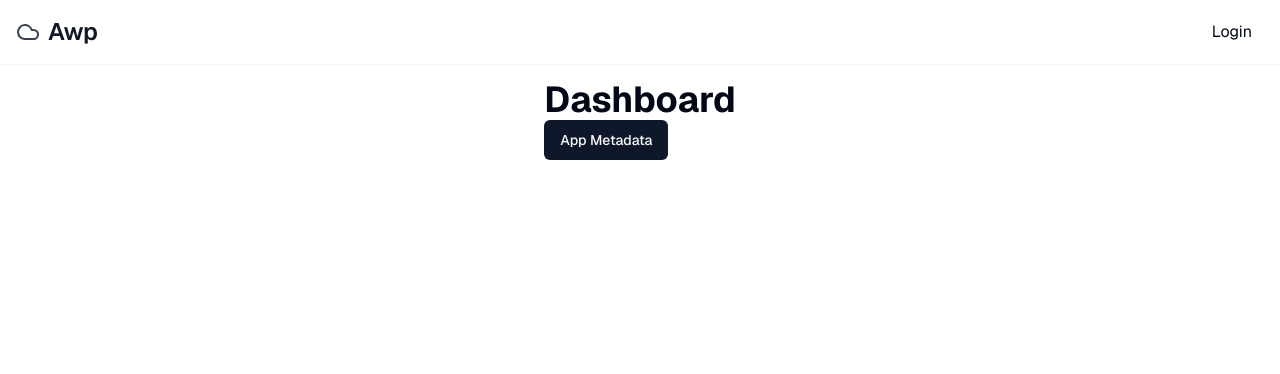
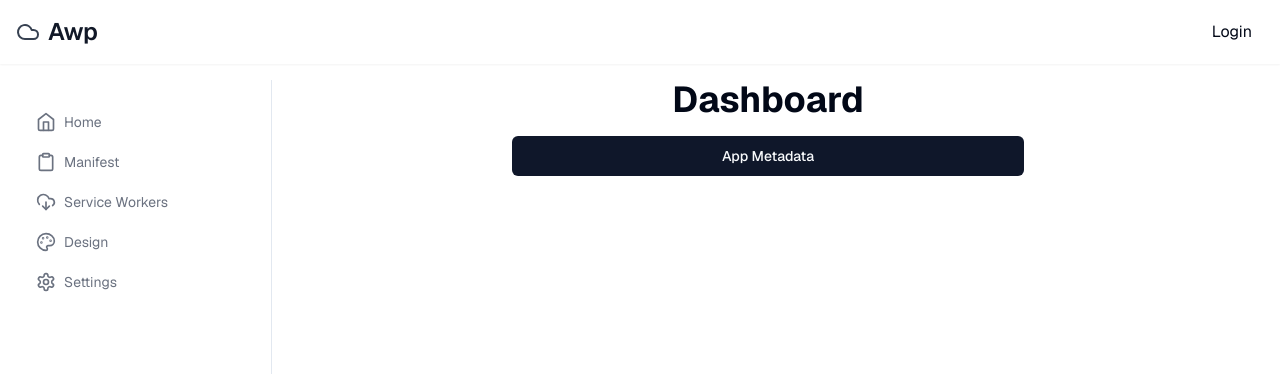
Before and after one commit to Charizard13/awp, a Next.js app: page /dashboard in a window 1280 px wide. Shown: the top 374 px of the page. Built offline with nearby package versions, Linux system fonts and the light colour scheme; no server answers.

Commit message:
added sidebar

```diff
--- /dev/null
+++ b/app/dashboard/_components/Info.tsx
@@ -0,0 +1,39 @@
+import { createClient } from "@/utils/supabase/server";
+import { cookies } from "next/headers";
+
+const getManifest = async () => {
+  const cookieStore = cookies();
+  const supabase = createClient(cookieStore);
+
+  const { error: appError, data: app } = await supabase.from("apps").select().single();
+
+  if (appError) {
+    throw new Error("There was an error getting your app metadata.");
+  }
+
+  const { data: icon } = supabase.storage.from("app_icon").getPublicUrl(app.icon);
+
+  const { data: manifest } = supabase.storage.from("app_manifest").getPublicUrl(app.name);
+
+  return {
+    app,
+    iconURL: icon.publicUrl,
+    manifestURL: manifest.publicUrl,
+  };
+};
+
+export default async function Info() {
+  const { app, iconURL, manifestURL } = await getManifest();
+
+  return (
+    <div className="flex flex-col items-center justify-center w-full h-full space-y-4">
+      <h1 className="text-4xl font-bold">App Metadata</h1>
+      <div className="flex flex-col items-center justify-center w-full h-full space-y-4">
+        <img src={iconURL} alt="App Icon" />
+        <p>{app.name}</p>
+        <p>{app.description}</p>
+        <a href={manifestURL}>Download Manifest</a>
+      </div>
+    </div>
+  );
+}
--- /dev/null
+++ b/app/dashboard/layout.tsx
@@ -0,0 +1,10 @@
+import SideBar from "@/components/layout/SideBar";
+
+export default function Layout({ children }: { children: React.ReactNode }) {
+  return (
+    <div className="flex flex-row w-full">
+      <SideBar />
+      {children}
+    </div>
+  );
+}
--- a/app/dashboard/metadata/page.tsx
+++ b/app/dashboard/manifest/page.tsx
@@ -6,6 +6,7 @@ import { Button } from "@/components/ui/button";
 import { cookies } from "next/headers";
 import { createClient } from "@/utils/supabase/server";
 import { redirect } from "next/navigation";
+import { generateManifest } from "@/lib/metadata";
 
 export default function MetaData({ searchParams }: { searchParams: { message: string } }) {
   const handleSubmit = async (formData: FormData) => {
@@ -33,15 +34,29 @@ export default function MetaData({ searchParams }: { searchParams: { message: st
       return redirect(`${route}?message=There was an error uploading your icon.`);
     }
 
-    const { error, data } = await supabase.from("apps").insert({
-      name,
-      description,
-      user_id: userId,
-      icon: iconData.path,
-    });
+    const { error, data } = await supabase
+      .from("apps")
+      .insert({
+        name,
+        description,
+        user_id: userId,
+        icon: iconData.path,
+      })
+      .select()
+      .single();
 
     if (error) {
       return redirect(`${route}?message=There was an error creating your metadata.`);
+    }
+
+    const appManifest = generateManifest(data, icon.type);
+
+    const { error: manifestError } = await supabase.storage.from("app_manifest").upload(name, appManifest, {
+      upsert: true,
+    });
+
+    if (manifestError) {
+      return redirect(`${route}?message=There was an error creating your manifest.`);
     }
 
     redirect("/dashboard");
--- a/app/dashboard/page.tsx
+++ b/app/dashboard/page.tsx
@@ -3,9 +3,9 @@ import Link from "next/link";
 
 export default function DashBoardPage() {
   return (
-    <div>
+    <div className="flex flex-col items-center justify-center w-full h-full space-y-4">
       <h1 className="text-4xl font-bold">Dashboard</h1>
-      <Button asChild>
+      <Button asChild className="w-full max-w-lg">
         <Link href="/dashboard/metadata">App Metadata</Link>
       </Button>
     </div>
--- a/app/layout.tsx
+++ b/app/layout.tsx
@@ -3,6 +3,7 @@ import "./globals.css";
 import { Toaster } from "@/components/ui/toaster";
 import Header from "@/components/layout/Header";
 import { VercelToolbar } from "@vercel/toolbar/next";
+import SideBar from "@/components/layout/SideBar";
 
 const defaultUrl = process.env.VERCEL_URL ? `https://${process.env.VERCEL_URL}` : "http://localhost:3000";
 
--- /dev/null
+++ b/components/layout/SideBar.tsx
@@ -0,0 +1,119 @@
+import Link from "next/link";
+
+export default function SideBar() {
+  return (
+    <div className="flex h-screen bg-gray-200 dark:bg-gray-900">
+      <div className="flex flex-col w-64 bg-white dark:bg-gray-800 border-r dark:border-gray-600">
+        <div className="overflow-y-auto overflow-x-hidden flex-grow">
+          <ul className="flex flex-col py-6 space-y-1">
+            <li>
+              <Link className="flex items-center px-5 py-2 text-gray-500 hover:text-gray-700 dark:text-gray-300 dark:hover:text-gray-500" href="#">
+                <svg
+                  className=" w-5 h-5"
+                  fill="none"
+                  height="24"
+                  stroke="currentColor"
+                  strokeLinecap="round"
+                  strokeLinejoin="round"
+                  strokeWidth="2"
+                  viewBox="0 0 24 24"
+                  width="24"
+                  xmlns="http://www.w3.org/2000/svg"
+                >
+                  <path d="m3 9 9-7 9 7v11a2 2 0 0 1-2 2H5a2 2 0 0 1-2-2z" />
+                  <polyline points="9 22 9 12 15 12 15 22" />
+                </svg>
+                <span className="ml-2 text-sm">Home</span>
+              </Link>
+            </li>
+            <li>
+              <Link className="flex items-center px-5 py-2 text-gray-500 hover:text-gray-700 dark:text-gray-300 dark:hover:text-gray-500" href="/dashboard/manifest">
+                <svg
+                  className=" w-5 h-5"
+                  fill="none"
+                  height="24"
+                  stroke="currentColor"
+                  strokeLinecap="round"
+                  strokeLinejoin="round"
+                  strokeWidth="2"
+                  viewBox="0 0 24 24"
+                  width="24"
+                  xmlns="http://www.w3.org/2000/svg"
+                >
+                  <rect height="4" rx="1" ry="1" width="8" x="8" y="2" />
+                  <path d="M16 4h2a2 2 0 0 1 2 2v14a2 2 0 0 1-2 2H6a2 2 0 0 1-2-2V6a2 2 0 0 1 2-2h2" />
+                </svg>
+                <span className="ml-2 text-sm">Manifest</span>
+              </Link>
+            </li>
+            <li>
+              <Link className="flex items-center px-5 py-2 text-gray-500 hover:text-gray-700 dark:text-gray-300 dark:hover:text-gray-500" href="#">
+                <svg
+                  className=" w-5 h-5"
+                  fill="none"
+                  height="24"
+                  stroke="currentColor"
+                  strokeLinecap="round"
+                  strokeLinejoin="round"
+                  strokeWidth="2"
+                  viewBox="0 0 24 24"
+                  width="24"
+                  xmlns="http://www.w3.org/2000/svg"
+                >
+                  <path d="M4 14.899A7 7 0 1 1 15.71 8h1.79a4.5 4.5 0 0 1 2.5 8.242" />
+                  <path d="M12 12v9" />
+                  <path d="m8 17 4 4 4-4" />
+                </svg>
+                <span className="ml-2 text-sm">Service Workers</span>
+              </Link>
+            </li>
+            <li>
+              <Link className="flex items-center px-5 py-2 text-gray-500 hover:text-gray-700 dark:text-gray-300 dark:hover:text-gray-500" href="#">
+                <svg
+                  className=" w-5 h-5"
+                  fill="none"
+                  height="24"
+                  stroke="currentColor"
+                  strokeLinecap="round"
+                  strokeLinejoin="round"
+                  strokeWidth="2"
+                  viewBox="0 0 24 24"
+                  width="24"
+                  xmlns="http://www.w3.org/2000/svg"
+                >
+                  <circle cx="13.5" cy="6.5" r=".5" />
+                  <circle cx="17.5" cy="10.5" r=".5" />
+                  <circle cx="8.5" cy="7.5" r=".5" />
+                  <circle cx="6.5" cy="12.5" r=".5" />
+                  <path d="M12 2C6.5 2 2 6.5 2 12s4.5 10 10 10c.926 0 1.648-.746 1.648-1.688 0-.437-.18-.835-.437-1.125-.29-.289-.438-.652-.438-1.125a1.64 1.64 0 0 1 1.668-1.668h1.996c3.051 0 5.555-2.503 5.555-5.554C21.965 6.012 17.461 2 12 2z" />
+                </svg>
+                <span className="ml-2 text-sm">Design</span>
+              </Link>
+            </li>
+            <li>
+              <Link className="flex items-center px-5 py-2 text-gray-500 hover:text-gray-700 dark:text-gray-300 dark:hover:text-gray-500" href="#">
+                <svg
+                  className=" w-5 h-5"
+                  fill="none"
+                  height="24"
+                  stroke="currentColor"
+                  strokeLinecap="round"
+                  strokeLinejoin="round"
+                  strokeWidth="2"
+                  viewBox="0 0 24 24"
+                  width="24"
+                  xmlns="http://www.w3.org/2000/svg"
+                >
+                  <path d="M12.22 2h-.44a2 2 0 0 0-2 2v.18a2 2 0 0 1-1 1.73l-.43.25a2 2 0 0 1-2 0l-.15-.08a2 2 0 0 0-2.73.73l-.22.38a2 2 0 0 0 .73 2.73l.15.1a2 2 0 0 1 1 1.72v.51a2 2 0 0 1-1 1.74l-.15.09a2 2 0 0 0-.73 2.73l.22.38a2 2 0 0 0 2.73.73l.15-.08a2 2 0 0 1 2 0l.43.25a2 2 0 0 1 1 1.73V20a2 2 0 0 0 2 2h.44a2 2 0 0 0 2-2v-.18a2 2 0 0 1 1-1.73l.43-.25a2 2 0 0 1 2 0l.15.08a2 2 0 0 0 2.73-.73l.22-.39a2 2 0 0 0-.73-2.73l-.15-.08a2 2 0 0 1-1-1.74v-.5a2 2 0 0 1 1-1.74l.15-.09a2 2 0 0 0 .73-2.73l-.22-.38a2 2 0 0 0-2.73-.73l-.15.08a2 2 0 0 1-2 0l-.43-.25a2 2 0 0 1-1-1.73V4a2 2 0 0 0-2-2z" />
+                  <circle cx="12" cy="12" r="3" />
+                </svg>
+                <span className="ml-2 text-sm">Settings</span>
+              </Link>
+            </li>
+          </ul>
+        </div>
+      </div>
+      <div className="flex flex-col flex-1 w-full" />
+    </div>
+  );
+}
--- /dev/null
+++ b/lib/metadata.ts
@@ -0,0 +1,48 @@
+import { App } from "@/types";
+import { createClient } from "@/utils/supabase/client";
+import { MetadataRoute } from "next";
+
+export function generateManifest(app: App, fileExtension: string) {
+  const icons = getIconMeta(app.icon, fileExtension);
+  const manifest: MetadataRoute.Manifest = {
+    name: app.name,
+    short_name: app.name,
+    description: app.description ?? "",
+    icons: icons,
+  };
+  return JSON.stringify(manifest);
+}
+
+function getIconMeta(iconPath: string, fileExtension: string) {
+  const supabase = createClient();
+  const { data } = supabase.storage.from("app_icon").getPublicUrl(iconPath);
+  const icons: MetadataRoute.Manifest["icons"] = [
+    {
+      src: data.publicUrl,
+      sizes: "1024x1024",
+      type: fileExtension,
+    },
+    {
+      src: data.publicUrl,
+      sizes: "512x512",
+      type: fileExtension,
+    },
+    {
+      src: data.publicUrl,
+      sizes: "384x384",
+      type: fileExtension,
+    },
+    {
+      src: data.publicUrl,
+      sizes: "192x192",
+      type: fileExtension,
+    },
+    {
+      src: data.publicUrl,
+      sizes: "192x192",
+      type: fileExtension,
+      purpose: "maskable",
+    },
+  ];
+  return icons;
+}
```
Also changed, not shown: types/supabase.ts (+44 -48 lines).
